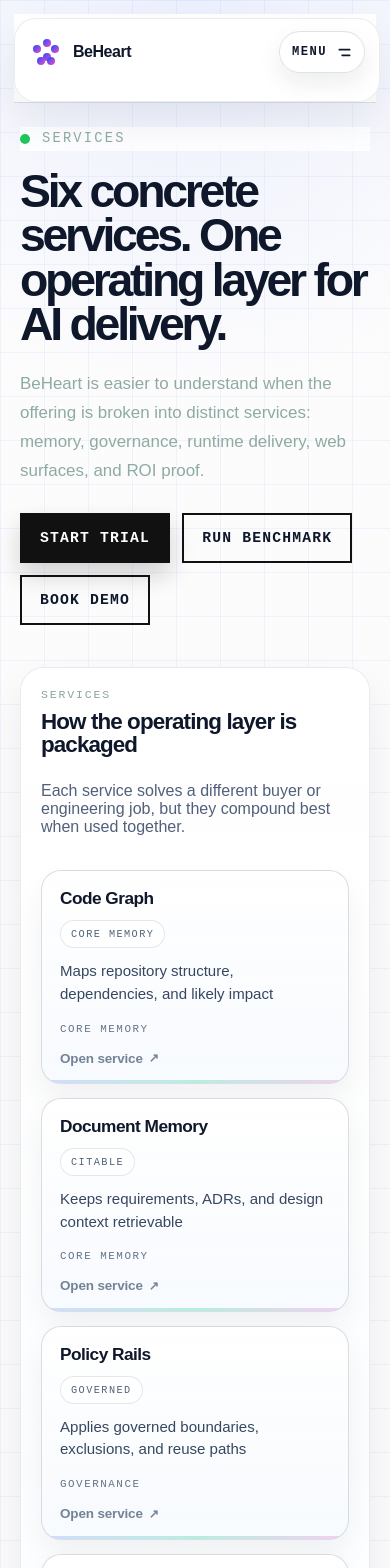
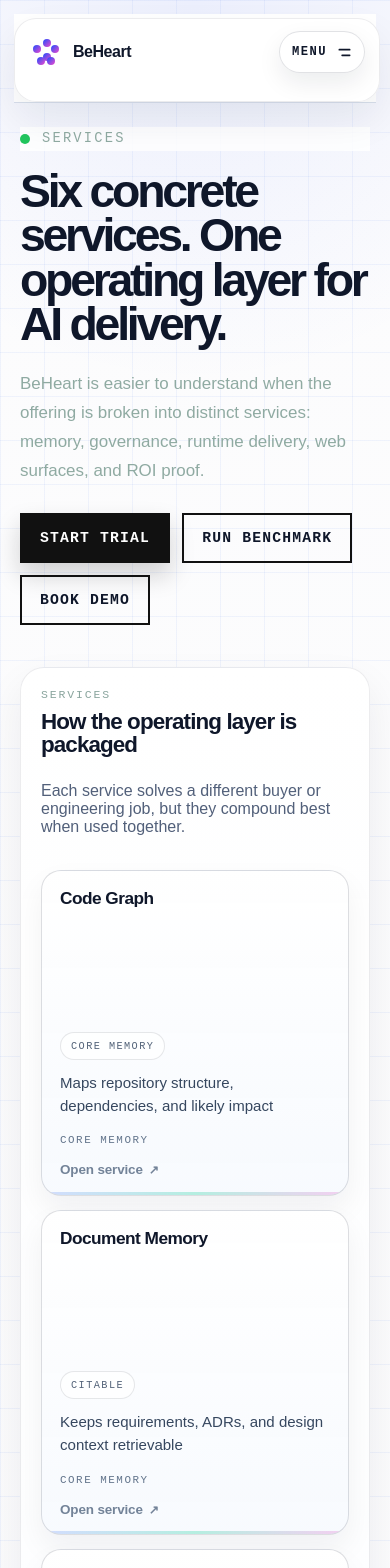
Before and after one commit to phamhungptithcm/be-ai-heart, a Next.js app in the folder apps/website/: page /services in a window 390 px wide. Shown: the top 1568 px of the page. Built offline with nearby package versions, Linux system fonts and the light colour scheme.

Commit message:
fix(website): improve services trust map responsiveness

```diff
--- a/apps/website/app/globals.css
+++ b/apps/website/app/globals.css
@@ -3278,25 +3278,30 @@ body {
 
 .website-services-visual-card-top {
   display: flex;
+  flex-wrap: wrap;
   align-items: flex-start;
-  justify-content: space-between;
-  gap: 12px;
+  justify-content: flex-start;
+  gap: 8px 12px;
 }
 
 .website-services-visual-card-top strong {
+  flex: 1 1 14ch;
+  min-width: 0;
   font-family: "Space Grotesk", "Avenir Next Condensed", sans-serif;
   font-size: 1.08rem;
   line-height: 1.08;
   letter-spacing: -0.03em;
   color: var(--website-page-ink);
+  overflow-wrap: anywhere;
 }
 
 .website-services-visual-tag {
   display: inline-flex;
   align-items: center;
   justify-content: center;
-  flex: 0 0 auto;
+  flex: 0 1 auto;
   min-height: 28px;
+  max-width: 100%;
   padding: 0 10px;
   border: 1px solid rgba(15, 23, 42, 0.1);
   border-radius: 999px;
@@ -3305,8 +3310,11 @@ body {
   font-family: "IBM Plex Mono", monospace;
   font-size: 0.64rem;
   letter-spacing: 0.14em;
+  line-height: 1.2;
   text-transform: uppercase;
-  white-space: nowrap;
+  text-align: center;
+  white-space: normal;
+  overflow-wrap: anywhere;
   transition:
     border-color 180ms ease,
     background 180ms ease,
@@ -3373,7 +3381,8 @@ body {
 }
 
 .website-services-visual-card:hover .website-services-visual-tag,
-.website-services-visual-card[data-active="true"] .website-services-visual-tag {
+.website-services-visual-card[data-active="true"] .website-services-visual-tag,
+.website-services-visual-card:focus-visible .website-services-visual-tag {
   border-color: rgba(44, 84, 255, 0.24);
   background: rgba(44, 84, 255, 0.1);
   color: #2340d8;
```
